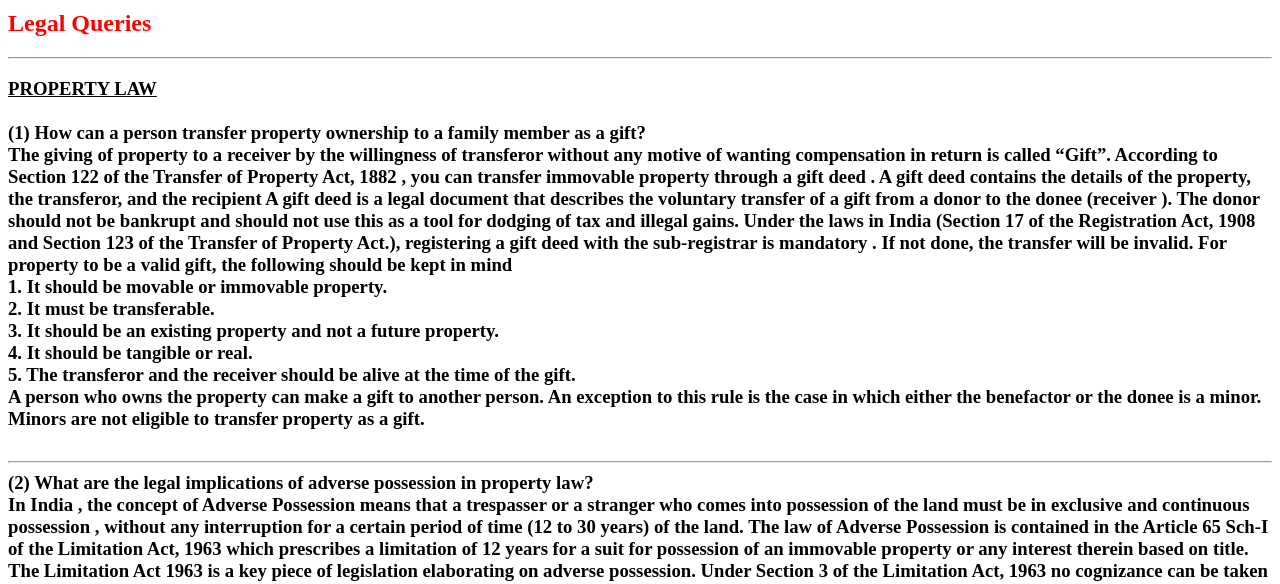
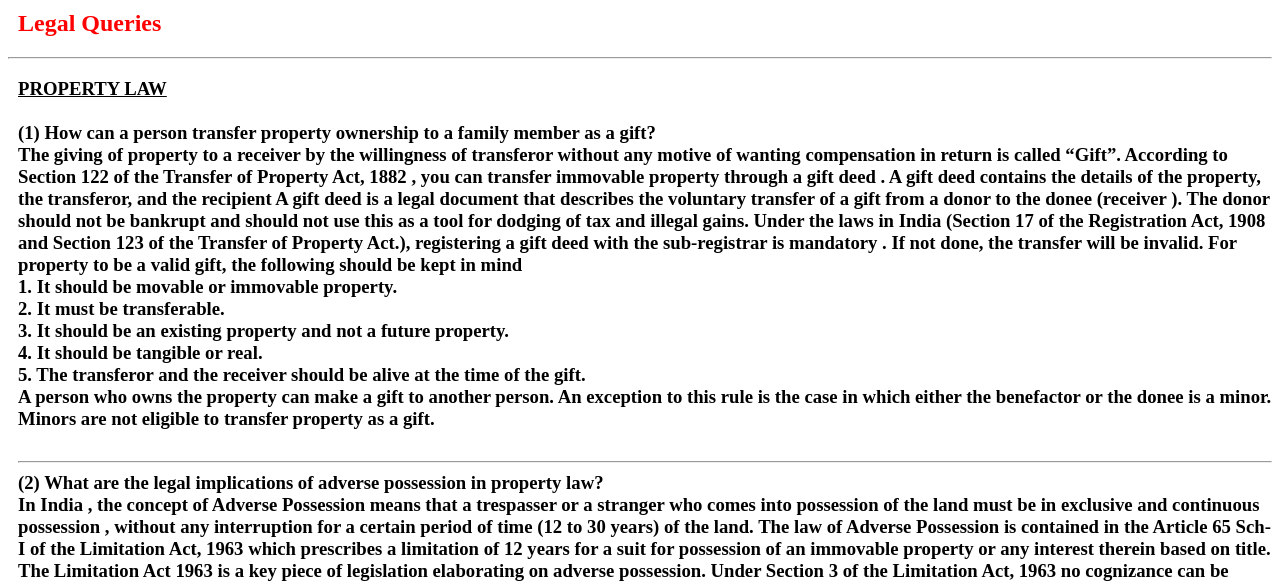
Before and after one commit to navyasaini/CampusRights, a plain HTML site: page legalqueries.html in a window 1280 px wide. Shown: the part 209-793 px from the top of the page. Drawn offline with Linux system fonts and the light colour scheme.

Commit message:
marginchanges

```diff
--- a/legalqueries.html
+++ b/legalqueries.html
@@ -93,9 +93,9 @@
           </li>
       </ul>
       </section>
-    <h2 style="color: red;">Legal Queries</h2>
+    <h2 style="color: red; margin-left: 10px;">Legal Queries</h2>
     <hr>
-    <h3><u>
+    <h3 style="margin-left: 10px;"><u>
         PROPERTY LAW</u><br><br>
         (1) How can a person transfer property ownership to a family member as a gift?<br>
         The giving of property to a receiver  by  the  willingness of transferor without any motive of wanting compensation in return is called “Gift”.
```
Also changed, not shown: Laws.html (+2 -2 lines).
